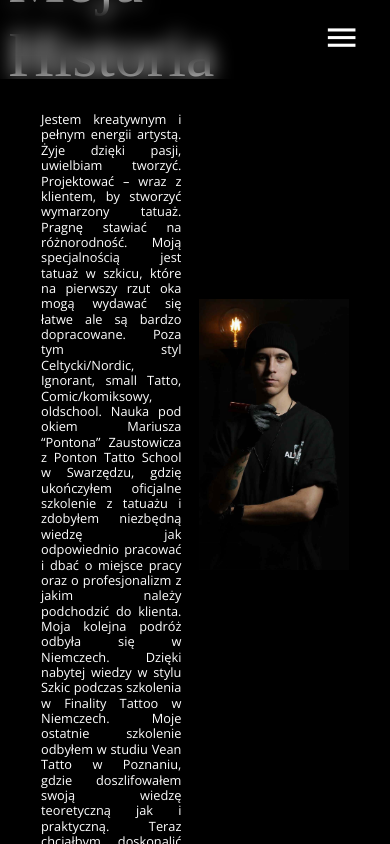
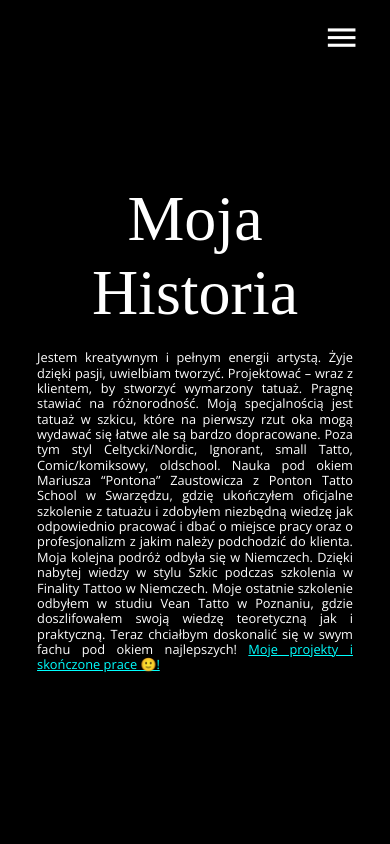
Before and after one commit to Xelo04/Tattoo-Portfolio-Scott, a React (Vite) app: page /my-history in a window 390 px wide. Shown: the top 844 px of the page. Built offline with nearby package versions, Linux system fonts and the light colour scheme; a web font is replaced by a local one.

Commit message:
Refactor myHistory styles for improved responsiveness and text alignment

```diff
--- a/src/pages/my-history/myHistory.scss
+++ b/src/pages/my-history/myHistory.scss
@@ -13,6 +13,7 @@
     align-items: center;
     text-align: justify;
     h1 {
+      text-align: center;
       margin-bottom: 20px;
     }
     p {
@@ -41,10 +42,12 @@
     }
   }
 
-  @media (max-width: 480px) {
+  @media (max-width: 600px) {
     img {
-      max-width: 150px;
-      min-height: 100px;
+      display: none;
+    }
+    .text-container {
+      width: 90%;
     }
   }
 }
```
